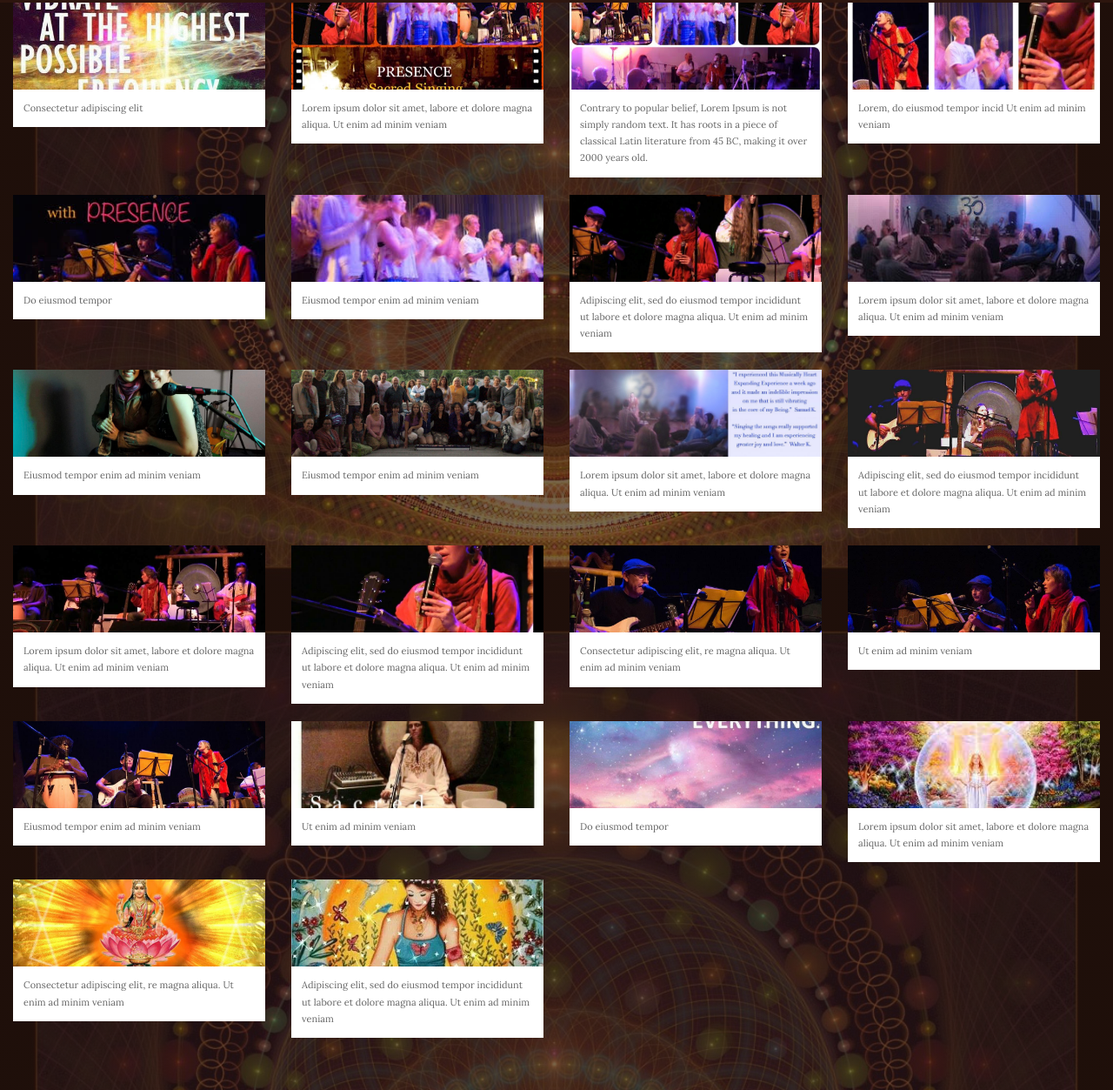
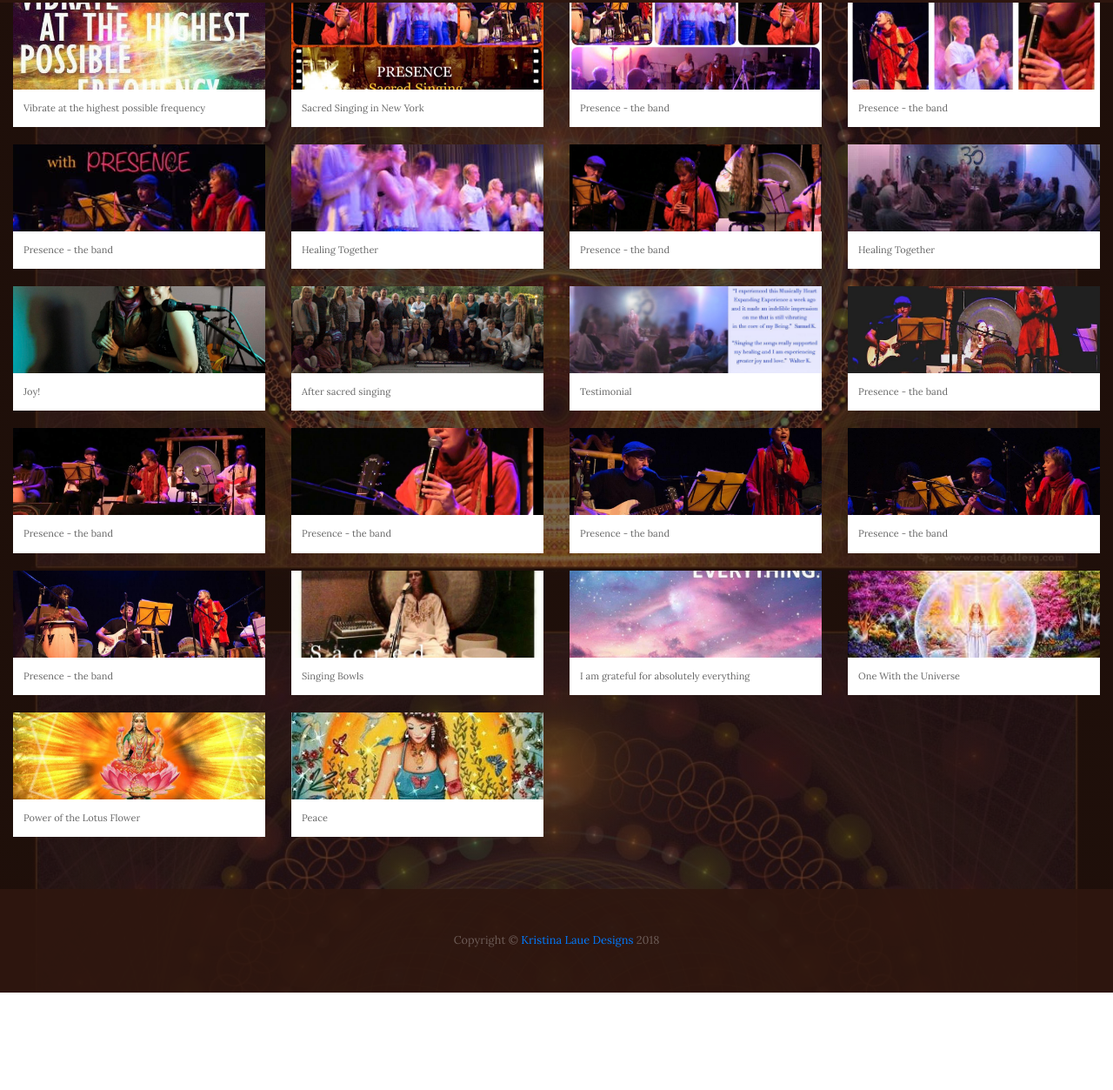
Before and after one commit to klaue/sacredsinging, a website: page photos.html in a window 1280 px wide. Shown: the part 357-1610 px from the top of the page at 87% size. After the commit the page ends 1498 px from the top, so only its background shows below. Drawn offline with nearby package versions, Linux system fonts and the light colour scheme.

Commit message:
added descriptions

```diff
--- a/photos.html
+++ b/photos.html
@@ -80,98 +80,98 @@
 
         <ul class="row first">
             <li>
-                <img alt="Rocking the night away"  src="img/gallery9.jpg">
-                <p>Consectetur adipiscing elit</p>
+                <img alt="Vibrate at the highest possible frequency"  src="img/gallery9.jpg">
+                <p>Vibrate at the highest possible frequency</p>
             </li>
             <li>
-                <img alt="Yellow sign"  src="img/gallery2.jpg">
-                <p>Lorem ipsum dolor sit amet, labore et dolore magna aliqua. Ut enim ad minim veniam</p>
+                <img alt="Sacred Singing in New York"  src="img/gallery2.jpg">
+                <p>Sacred Singing in New York</p>
             </li>
             <li>
-                <img alt="Colors"  src="img/gallery3.jpg">
-                 <p>Contrary to popular belief, Lorem Ipsum is not simply random text. It has roots in a piece of classical Latin literature from 45 BC, making it over 2000 years old.</p>
+                <img alt="Presence - the band"  src="img/gallery3.jpg">
+                 <p>Presence - the band</p>
             </li>
             <li>
-                <img alt="Retro party"  src="img/gallery4.jpg">
-                <p>Lorem, do eiusmod tempor incid Ut enim ad minim veniam</p>
+                <img alt="Presence - the band"  src="img/gallery4.jpg">
+                <p>Presence - the band</p>
             </li>
             <li>
-                <img alt="Technology soup"  src="img/gallery5.jpg">
-                <p>Do eiusmod tempor</p>
+                <img alt="Presence - the band"  src="img/gallery5.jpg">
+                <p>Presence - the band</p>
             </li>
             <li>
-                <img alt="Legal docs"  src="img/gallery6.jpg">
-                <p>Eiusmod tempor enim ad minim veniam</p>
+                <img alt="Healing Together"  src="img/gallery6.jpg">
+                <p>Healing Together</p>
             </li>
             <li>
-                <img alt="Nature shot"  src="img/gallery7.jpg">
-                <p>Adipiscing elit, sed do eiusmod tempor incididunt ut labore et dolore magna aliqua. Ut enim ad minim veniam</p>
+                <img alt="Presence - the band"  src="img/gallery7.jpg">
+                <p>Presence - the band</p>
             </li>
             <li>
-                <img alt="Kid with camera" src="img/gallery8.jpg">
-                <p>Lorem ipsum dolor sit amet, labore et dolore magna aliqua. Ut enim ad minim veniam</p>
+                <img alt="Healing Together" src="img/gallery8.jpg">
+                <p>Healing Together</p>
             </li>
             <li>
-                <img alt="Relax and Chill" src="img/gallery1.jpg">
-                <p>Eiusmod tempor enim ad minim veniam</p>
+                <img alt="Joy!" src="img/gallery1.jpg">
+                <p>Joy!</p>
             </li>
                         <li>
                 <img alt="Relax and Chill" src="img/gallery10.jpg">
-                <p>Eiusmod tempor enim ad minim veniam</p>
+                <p>After sacred singing</p>
             </li>
             <li>
-                <img alt="Jump over"  src="img/gallery11.jpg">
-                <p>Lorem ipsum dolor sit amet, labore et dolore magna aliqua. Ut enim ad minim veniam</p>
+                <img alt="Testimonial"  src="img/gallery11.jpg">
+                <p>Testimonial</p>
             </li>
             <li>
-                <img alt="Culture business" src="img/gallery12.jpg">
-                <p>Adipiscing elit, sed do eiusmod tempor incididunt ut labore et dolore magna aliqua. Ut enim ad minim veniam</p>
+                <img alt="Presence - the band" src="img/gallery12.jpg">
+                <p>Presence - the band</p>
             </li>
 
       <li>
-          <img alt="Spaghetti bitch" src="img/gallery13.jpg">
-          <p>Lorem ipsum dolor sit amet, labore et dolore magna aliqua. Ut enim ad minim veniam</p>
+          <img alt="Presence - the band" src="img/gallery13.jpg">
+                <p>Presence - the band</p>
       </li>
       <li>
-          <img alt="Budget this"  src="img/gallery14.jpg">
-          <p>Adipiscing elit, sed do eiusmod tempor incididunt ut labore et dolore magna aliqua. Ut enim ad minim veniam</p>
+          <img alt="Presence - the band"  src="img/gallery14.jpg">
+                <p>Presence - the band</p>
       </li>
       <li>
-          <img alt="Street art"  src="img/gallery15.jpg">
-          <p>Consectetur adipiscing elit, re magna aliqua. Ut enim ad minim veniam</p>
+          <img alt="Presence - the band"  src="img/gallery15.jpg">
+                <p>Presence - the band</p>
       </li>
 
 
       <li>
-          <img alt="Insurance and stuff"  src="img/gallery16.jpg">
-          <p>Ut enim ad minim veniam</p>
+          <img alt="Presence - the band"  src="img/gallery16.jpg">
+                <p>Presence - the band</p>
       </li>
 
       <li>
-          <img alt="Food Explosion"  src="img/gallery17.jpg">
-          <p>Eiusmod tempor enim ad minim veniam</p>
+          <img alt="Presence - the band"  src="img/gallery17.jpg">
+                <p>Presence - the band</p>
       </li>
       <li>
-          <img alt="Office worker sad" src="img/gallery18.jpg">
-          <p>Ut enim ad minim veniam</p>
+          <img alt="Singing Bowls" src="img/gallery18.jpg">
+          <p>Singing Bowls</p>
       </li>
 
       <li>
-          <img alt="" src="img/gallery19.jpg">
-          <p>Do eiusmod tempor</p>
+          <img alt="I am grateful for absolutely everything" src="img/gallery19.jpg">
+          <p>I am grateful for absolutely everything</p>
       </li>
 
       <li>
-          <img alt="Health" src="img/gallery20.jpg">
-          <p>Lorem ipsum dolor sit amet, labore et dolore magna aliqua. Ut enim ad minim veniam</p>
+          <img alt="One with the Universe" src="img/gallery20.jpg">
+          <p>One With the Universe</p>
       </li>
       <li>
-          <img  alt="Constant consecutuir" src="img/gallery21.jpg"><!--no alt tag-->
-          <p>Consectetur adipiscing elit, re magna aliqua. Ut enim ad minim veniam</p>
+          <img  alt="Lotus Flower" src="img/gallery21.jpg"><!--no alt tag-->
+          <p>Power of the Lotus Flower</p>
       </li>
       <li>
-          <img alt="Search code" src="img/gallery22.jpg">
-          <p>Adipiscing elit, sed do eiusmod tempor incididunt ut labore et dolore magna aliqua. Ut enim ad minim veniam</p>
+          <img alt="Peace" src="img/gallery22.jpg">
+          <p>Peace</p>
       </li>
 
 
```
Also changed, not shown: contact.html (+1 -4 lines), testimonials.html (+4 -2 lines), img/lit.jpg (added).
